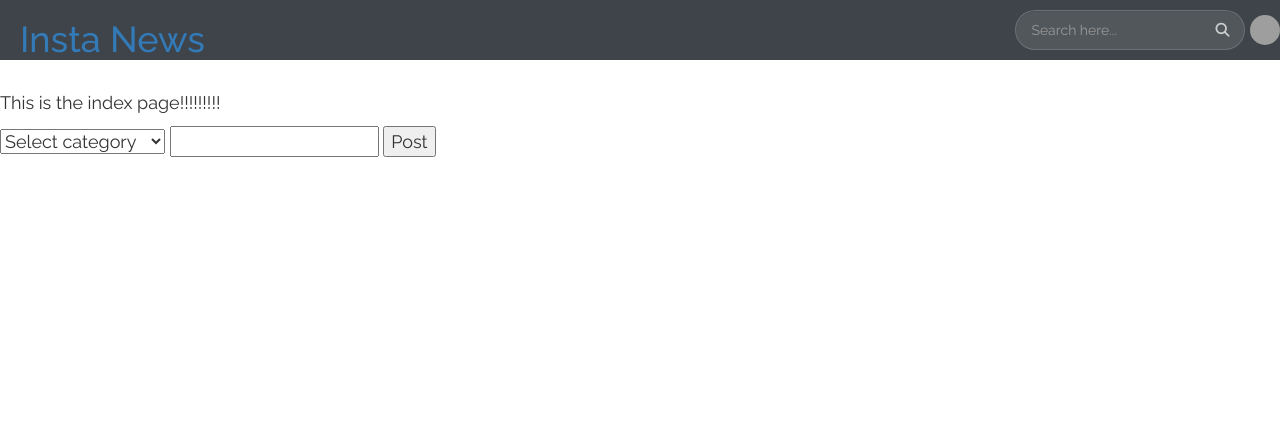
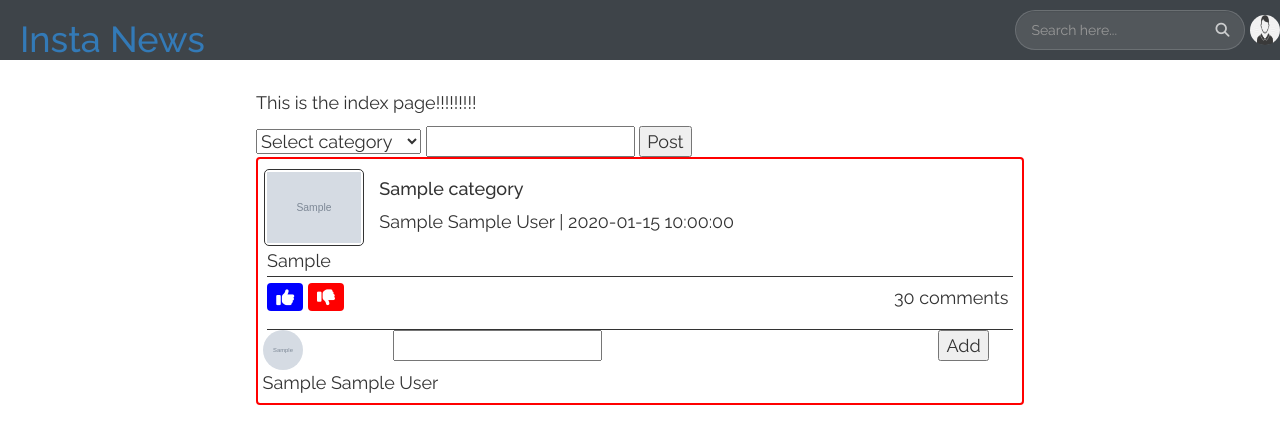
Before and after one commit to kiman121/pitches, a Flask app: page / in a window 1280 px wide. Shown: the top 444 px of the page. Run offline with Flask 2, Linux system fonts and the light colour scheme; a user stored in the database is signed in; tables that the repository leaves empty hold one stand-in row (values such as "Sample post"); grey boxes marked "Sample" are stand-in pictures; some libraries are stand-ins or nearby versions; grey boxes are pictures that could not be loaded.

Commit message:
adjustments made to accommodate posts and comments

```diff
--- a/app/auth/views.py
+++ b/app/auth/views.py
@@ -13,6 +13,7 @@ def login():
     login_form = LoginForm()
     if login_form.validate_on_submit():
         user = User.query.filter_by(email=login_form.email.data).first()
+
         if user is not None and user.verify_password(login_form.password.data):
             login_user(user, login_form.remember.data)
             return redirect(request.args.get('next') or url_for('main.index'))
@@ -29,8 +30,8 @@ def register():
     '''
     form = RegistrationForm()
     if form.validate_on_submit():
-        user = User(email=form.email.data,
-                    username=form.username.data, password=form.password.data)
+        user = User(first_name=form.first_name.data, other_names=form.other_names.data, email=form.email.data,
+                    username=form.username.data, password=form.password.data, profile_pic_path="photos/default_user_pic.png")
         db.session.add(user)
         db.session.commit()
 
--- a/app/main/forms.py
+++ b/app/main/forms.py
@@ -1,5 +1,5 @@
 from flask_wtf import FlaskForm
-from wtforms import StringField, PasswordField, BooleanField, SubmitField, SelectField
+from wtforms import StringField, PasswordField, BooleanField, SubmitField, TextAreaField
 from wtforms.validators import Required, Email, EqualTo
 from wtforms_sqlalchemy.fields import QuerySelectField
 from ..models import Category
@@ -13,7 +13,13 @@ class PostForm(FlaskForm):
     def category_query():
         return Category.query
 
-    # categories = Category.query(category_name).all()
     category = QuerySelectField(query_factory = category_query, allow_blank=True,blank_text="Select category", get_label='category_name',validators=[Required()])
     post = StringField('Your post...', validators=[Required()])
     submit = SubmitField('Post')
+
+class AddComment(FlaskForm):
+    '''
+    Class to create add comment form
+    '''
+    comment = StringField('Add comment', validators=[Required()])
+    submit = SubmitField('Add')
--- a/app/main/views.py
+++ b/app/main/views.py
@@ -1,10 +1,10 @@
 from flask import render_template, redirect, url_for, request
+from flask_login import login_required, current_user
 from . import main
-from flask_login import login_required, current_user
-from .forms import PostForm
-from ..models import Post, Category
+from .forms import PostForm, AddComment
+from ..models import Post, Category, Comment
+from ..request import get_posts, get_comments
 from ..import db
-import re
 
 
 @main.route('/')
@@ -12,9 +12,14 @@ def index():
     '''
     View function that returns the index page
     '''
+    posts = get_posts()
+    comments = get_comments()
     title = "Pitches - home"
-    form = PostForm()
-    return render_template('index.html', title=title, post_form=form)
+
+    post_form = PostForm()
+    comment_form = AddComment()
+
+    return render_template('index.html', title=title, post_form=post_form, posts=posts, comment_form=comment_form, comments=comments)
 
 
 @main.route('/post/new', methods=['GET', 'POST'])
@@ -31,3 +36,20 @@ def new_post():
         db.session.add(new_post)
         db.session.commit()
     return redirect(url_for('.index'))
+
+
+@main.route('/post/comment/<int:pid>/<int:uid>', methods=['POST'])
+@login_required
+def add_comment(pid, uid):
+    '''
+    View function that handles an add comment request
+    '''
+    form = AddComment()
+
+    if form.validate_on_submit():
+        new_comment = Comment(post_id=pid, user_id=uid,
+                              comments=form.comment.data)
+        db.session.add(new_comment)
+        db.session.commit()
+
+    return redirect(url_for('.index'))
--- a/app/request.py
+++ b/app/request.py
@@ -0,0 +1,58 @@
+from . import db
+from .models import Post, PostDetails, Category, User, Comment, CommentDetails
+
+
+def get_posts():
+    '''
+    Function that retrieves posts
+    '''
+    results = db.session.query(Post, Category, User). \
+        select_from(Post).join(Category).join(User).all()
+
+    comments = get_comments()
+
+    post_details = []
+
+    for post, category, user in results:
+        post_id = post.id
+        post_date = post.created_at
+        post_detail = post.post
+        category = category.category_name
+        posted_by = user.first_name+" "+user.other_names
+        profile_pic_path = user.profile_pic_path
+
+        # post_comments = []
+
+        # if comments:
+        #     for comment in comments:
+        #         if comment['post_id'] == post_id:
+        #             post_id = comment['post_id']
+        #             comment_date = comment['comment_date']
+        #             commented_by = comment['commented_by']
+        #             profile_pic_path = comment['profile_pic_path']
+        #         post_comments.append({'post_id':post_id,'comment_date':comment_date, 'commented_by':commented_by,'profile_pic_path':profile_pic_path})
+
+        post_detail_object = PostDetails(
+            post_id, post_date, post_detail, category, posted_by, profile_pic_path)
+        post_details.append(post_detail_object)
+    return post_details
+
+def get_comments():
+    '''
+    Function that retrieves comments
+    '''
+    results = db.session.query(Comment, User, Post). \
+        select_from(Comment).join(User).join(Post).all()
+
+    comments = []
+
+    for comment, user, post in results:
+        post_id = comment.post_id
+        comment_date = comment.created_at
+        commented_by = user.first_name+" "+user.other_names
+        profile_pic_path = user.profile_pic_path
+
+        comments_object = CommentDetails(post_id, comment_date,commented_by,profile_pic_path)
+        comments.append(comments_object)
+
+    return comments
--- a/app/static/css/styles.css
+++ b/app/static/css/styles.css
@@ -2,8 +2,7 @@
 [TOC]
 1. General
 2. Header
-
-
+3. Posts
 ========================================*/
 
 /*-----------------
@@ -87,7 +86,73 @@ body {
 .dropdown {
   position: relative;
 }
-
+/*-----------------
+    3. Posts
+ -----------------------*/
+.content-wrapper {
+  margin: 0 auto;
+  max-width: 60%;
+}
+.post-wrapper {
+  border: 2px solid red;
+  border-radius: 4px;
+  padding: 0.45em 0.25em;
+}
+.post-header {
+  /* border: 1px solid; */
+  margin: 0.1em;
+}
+.post-user-img {
+  border-radius: 5px;
+  width: 100px;
+  height: auto;
+  border: 1px solid;
+  padding: 0.12em;
+}
+.post-user-img img {
+  width: 100%;
+}
+.up-down-vote ul {
+  list-style-type: none;
+  padding: 0;
+}
+.up-down-vote ul li {
+  display: inline-block;
+}
+.up-down-vote ul li a {
+  text-decoration: none;
+}
+.post-body p {
+  margin: 0 0.25em;
+  padding-bottom: 0.125em;
+  border-bottom: 1px solid;
+}
+.comments-tally p {
+  float: right;
+  padding-right: 0.25em;
+}
+.post-statistics {
+  padding: 0.45em 0;
+  border-bottom: 1px solid;
+  margin: 0 0.25em;
+}
+.upvote,
+.downvote {
+  color: #fff;
+  padding: 0.2em 0.51em;
+  border-radius: 4px;
+}
+.upvote {
+  background: blue;
+}
+.downvote {
+  background: red;
+}
+.add-comment img {
+  width: 40px;
+  height: 40px;
+  border-radius: 50%;
+}
 /*-----------------
  Error page
  -----------------------*/
--- a/app/templates/index.html
+++ b/app/templates/index.html
@@ -1,15 +1,80 @@
-{% extends 'base.html' %}
-{% import 'bootstrap/wtf.html' as wtf %}
-
-{% block content %}
+{% extends 'base.html' %} {% import 'bootstrap/wtf.html' as wtf %} {% block
+content %}
 <div class="page-wrapper">
+  <div class="content-wrapper">
     <p>This is the index page!!!!!!!!!</p>
+    {% if user == current_user.user and current_user.is_authenticated %}
     <form action="/post/new" method="POST">
-            {{ post_form.hidden_tag() }}
-                {{post_form.category}}
-                {{post_form.post}}
+      {{ post_form.hidden_tag() }} {{post_form.category}} {{post_form.post}}
       {{post_form.submit}}
     </form>
-        <!-- {{wtf.quick_form(post_form)}} -->
+    {% endif%} {% for post in posts %}
+        <div class="post-wrapper">
+            <div class="row post-header">
+                <div class="col-md-2 post-user-img">
+                <img
+                    src="{{url_for('static', filename=post.profile_pic_path)}}"
+                    alt="user profile pic"
+                />
+                </div>
+                <div class="col-md-10 post-content">
+                <h4>{{post.category}}</h4>
+                <p>
+                    <span class="post-user-name">{{post.posted_by}}</span> |
+                    <span>{{post.post_date}}</span>
+                </p>
+                </div>
+            </div>
+            <div class="post-body">
+                <p>{{post.post_detail}}</p>
+            </div>
+            <div class="post-statistics">
+                <div class="row">
+                <div class="col-md-6 up-down-vote">
+                    <ul>
+                    <li>
+                        <a class="upvote" href=""><i class="fa fa-thumbs-up"></i></a>
+                    </li>
+                    <li>
+                        <a class="downvote" href=""
+                        ><i class="fa fa-thumbs-down"></i
+                        ></a>
+                    </li>
+                    </ul>
+                </div>
+                <div class="col-md-6 comments-tally"><p>30 comments</p></div>
+                </div>
+            </div>
+            <div class="post-comments">
+                {% if user == current_user.user and current_user.is_authenticated %}
+                    <div class="row add-comment">
+                        <div class="col-md-2">
+                            <img
+                            src="{{url_for('static', filename=current_user.profile_pic_path)}}"
+                            alt=""
+                            />
+                        </div>
+                        <div class="col-md-10">
+                            <form action="{{url_for('main.add_comment', uid=current_user.id, pid=post.post_id)}}" method="POST">
+                                {{comment_form.hidden_tag() }}
+                                <div class="row">
+                                    <div class="col-md-10">{{comment_form.comment}}</div>
+                                    <div class="col-md-2">{{comment_form.submit}}</div>
+                                </div>
+                            </form>
+                        </div>
+                    </div>
+                    <div class="">
+                        {% for comment in comments %}
+                            {% if comment.post_id == post.post_id %}
+                                {{comment.commented_by}}
+                            {% endif%}
+                        {% endfor %}
+                    </div>
+                {% endif %}
+            </div>
+        </div>
+    {% endfor %}
+  </div>
 </div>
 {% endblock %}
--- a/app/templates/navbar.html
+++ b/app/templates/navbar.html
@@ -28,7 +28,7 @@
       {% if current_user.is_authenticated %}
         <a href="">
           <img
-            src="../static/photos/Screenshot_2021-08-10_at_10.17.16.png"
+            src="../static/photos/default_user_pic.png"
             alt=""
           />
         </a>
```
Also changed, not shown: app/models.py (+31 -11 lines), app/static/photos/default_user_pic.png (added). Lines whose indentation alone changed are shown as unchanged.
